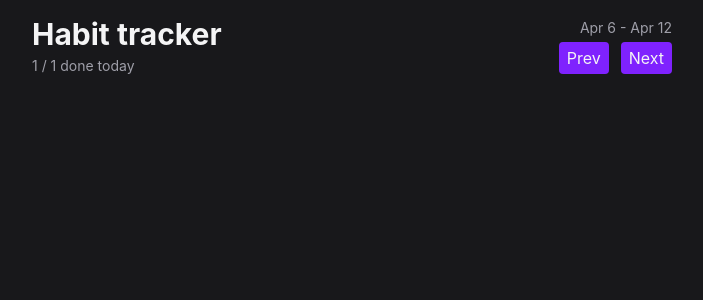
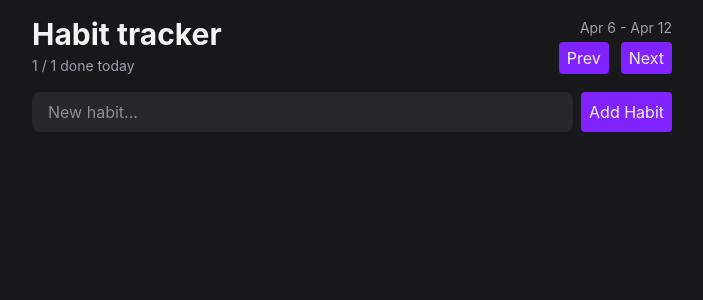
Before and after one commit to Rafis-dev/habit-tracker, a React (Vite) app: page / in a window 1280 px wide. Shown: the top 300 px of the page, without its empty margins (288-991 px from the left). Built offline with nearby package versions, Linux system fonts and the light colour scheme.

Commit message:
created habit form

```diff
--- a/src/App.tsx
+++ b/src/App.tsx
@@ -1,9 +1,11 @@
+import HabitForm from './components/HabitForm';
 import Header from './components/Header';
 
 export default function App() {
   return (
     <div className="max-w-2xl mx-auto p-4 flex flex-col gap-4">
       <Header />
+      <HabitForm />
     </div>
   );
 }
--- /dev/null
+++ b/src/components/HabitForm.tsx
@@ -0,0 +1,17 @@
+import Button from './Button';
+
+export default function HabitForm() {
+  return (
+    <form className="flex gap-2">
+      <input
+        type="text"
+        className="flex-1 rounded-lg bg-zinc-800 px-4
+      py-2
+      outline-none focus-visible:ring-2
+      focus-visible:ring-violet-500"
+        placeholder="New habit..."
+      />
+      <Button>Add Habit</Button>
+    </form>
+  );
+}
```
